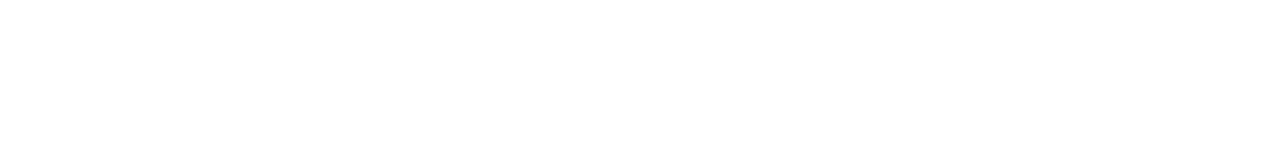
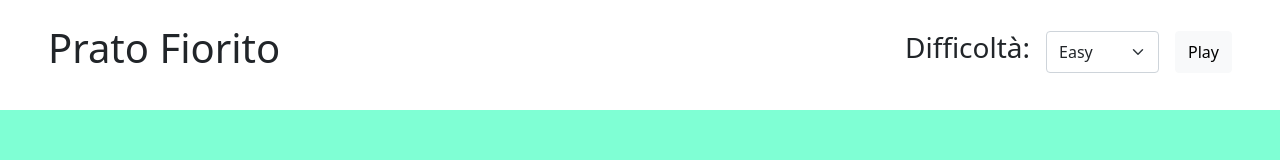
Before and after one commit to AsiaDeMartino/js-campominato-grid, a plain HTML site: page index.html in a window 1280 px wide. Drawn offline with nearby package versions, Linux system fonts and the light colour scheme.

Commit message:
creato html base

```diff
--- a/index.html
+++ b/index.html
@@ -9,7 +9,26 @@
     <title>Campo Minato</title>
 </head>
 <body>
-
+    <div id="section1" class="section">
+        <div class="row justify-content-between align-items-center px-5 py-4">
+            <div class="col-auto">
+                <h1>Prato Fiorito</h1>
+            </div>
+            <div class="col-auto d-flex gap-3">
+                <h3>Difficoltà:</h3>
+                <select class="form-select" aria-label="Default select example">
+                    <option value="1">Easy</option>
+                    <option value="2">Medium</option>
+                    <option value="3">Crazy</option>
+                  </select>
+                <button type="submit" class="btn btn-light">Play</button>
+            </div>
+        </div>
+    </div>
+    <div id="section2" class="section">
+        <div id="griglia" class="row justify-content-center">
+        </div>
+    </div>
 
 
 
--- a/style.css
+++ b/style.css
@@ -3,3 +3,13 @@
     padding: 0;
     box-sizing: border-box;
 }
+
+#section1{
+    height: 110px;
+}
+
+#section2{
+    height: calc(100vh - 110px);
+    width: 100%;
+    background-color: aquamarine;
+}
```
